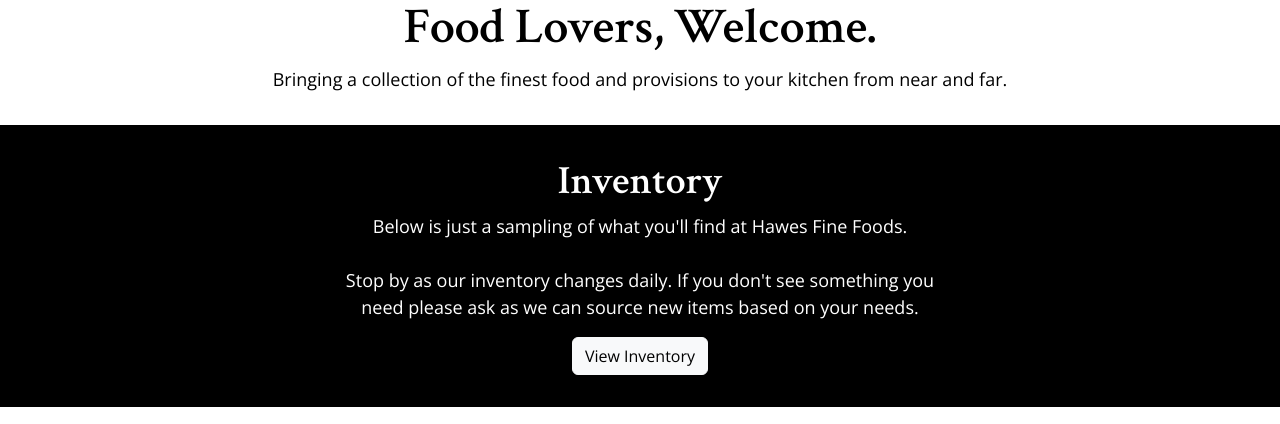
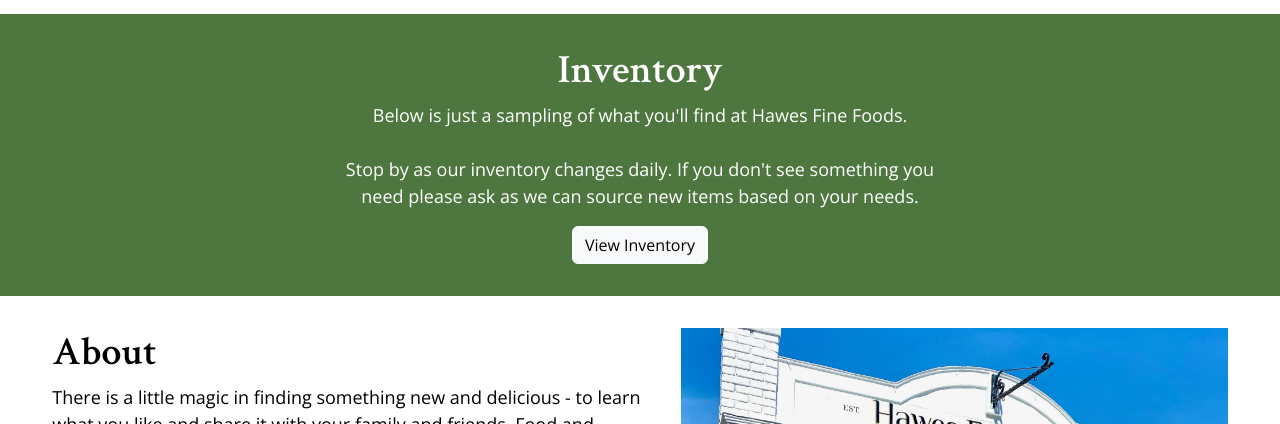
Before and after one commit to banalbat666/responsive-redesign, a plain HTML site: page index.html in a window 1280 px wide. Shown: the part 528-952 px from the top of the page. Drawn offline with nearby package versions, Linux system fonts and the light colour scheme.

Commit message:
Add files via upload

```diff
--- a/index.html
+++ b/index.html
@@ -51,8 +51,8 @@
     <div class="homepage">
         <!-- image sourced from original website and cropped -->
         <img src="imgs/hawes_logo_transparent.jpeg" class="img-fluid" alt="Hawes Fine Foods logo">
-        <h1 id="header-intro" >Food Lovers, Welcome.</h1>
-        <p id="body-text-intro">Bringing a collection of the finest food and provisions to your kitchen from near and far.</p>
+        <!-- <h1 id="header-intro" >Food Lovers, Welcome.</h1> -->
+        <!-- <p id="body-text-intro">Bringing a collection of the finest food and provisions to your kitchen from near and far.</p> -->
     </div>
 
     <div class="inventory" id="Inventory">
--- a/style.css
+++ b/style.css
@@ -48,7 +48,7 @@
     justify-content: center;
     flex-direction: column;
     align-items: center;
-    background-color: black;
+    background-color: #4e7740;
     padding: 2em;
 }
 
```
